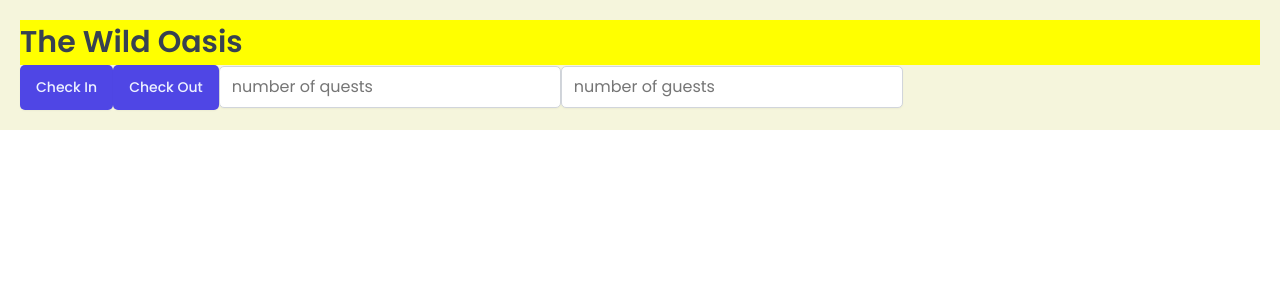
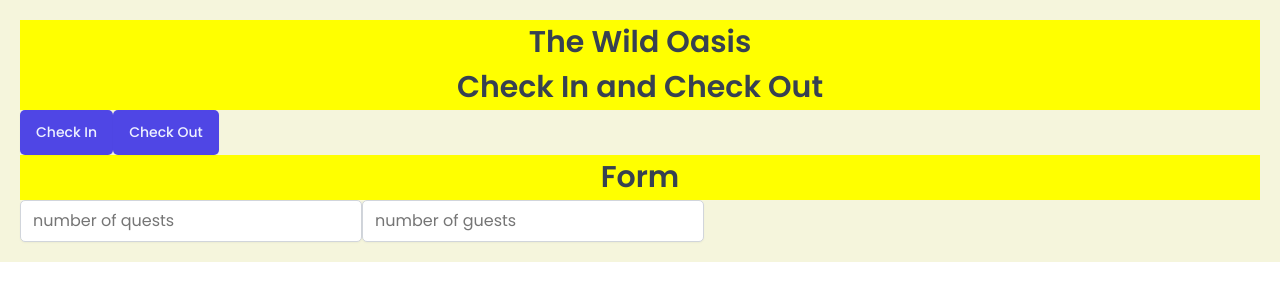
Before and after one commit to Nkusibeni23/The-wild-OASIS-, a React (Vite) app: page / in a window 1280 px wide. Shown: the top 300 px of the page. Built offline with nearby package versions, Linux system fonts and the light colour scheme; a web font is replaced by a local one.

Commit message:
Styled component Props and the css Function

```diff
--- a/src/App.jsx
+++ b/src/App.jsx
@@ -2,12 +2,7 @@ import styled from "styled-components";
 import GlobalStyles from "./styles/GlobalStyles";
 import Button from "./ui/Button";
 import Input from "./ui/Input";
-
-const H1 = styled.h1`
-  font-size: 30px;
-  font-weight: 600;
-  background-color: yellow;
-`;
+import Heading from "./ui/Heading";
 
 const StyledApp = styled.main`
   padding: 0;
@@ -21,10 +16,11 @@ export default function App() {
     <>
       <GlobalStyles />
       <StyledApp>
-        <H1>The Wild Oasis</H1>
+        <Heading as="h1">The Wild Oasis</Heading>
+        <Heading as="h2">Check In and Check Out</Heading>
         <Button onClick={() => alert("check in")}>Check In</Button>
         <Button onClick={() => alert("check out")}>Check Out</Button>
-
+        <Heading as="h3">Form</Heading>
         <Input type="number" placeholder="number of quests" />
         <Input type="number" placeholder="number of guests" />
       </StyledApp>
--- /dev/null
+++ b/src/ui/Heading.jsx
@@ -0,0 +1,12 @@
+import styled from "styled-components";
+
+// const test = `text-align: center`;
+
+const Heading = styled.h1`
+  font-size: 30px;
+  font-weight: 600;
+  background-color: yellow;
+  text-align: center;
+`;
+
+export default Heading;
```
